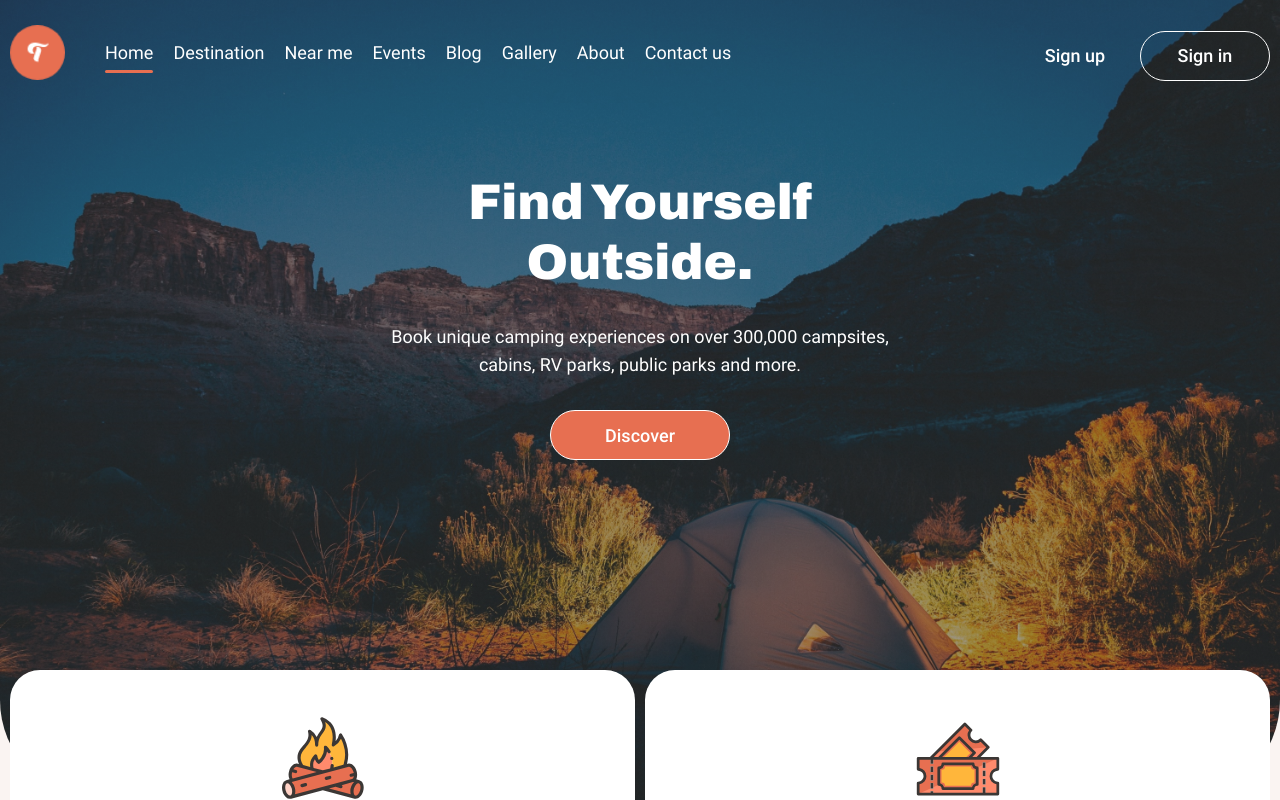
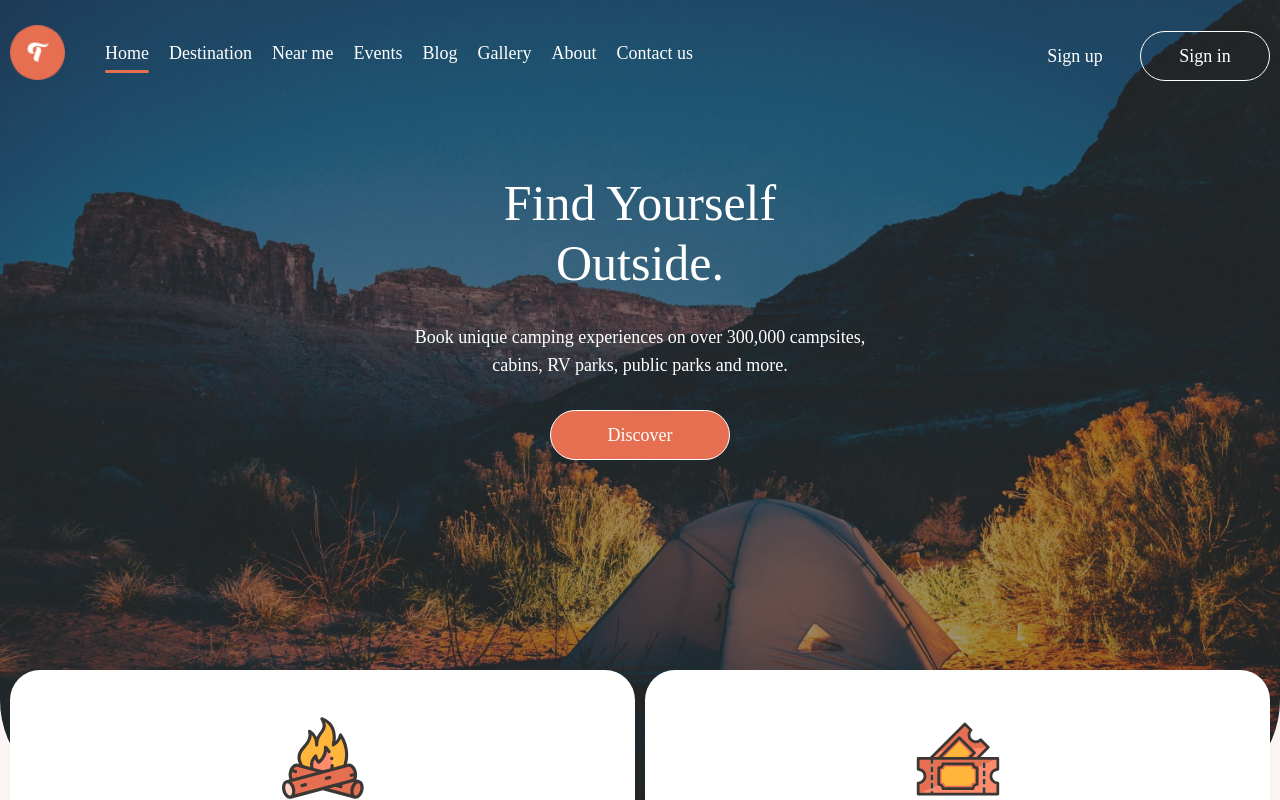
Before and after one commit to alireza-1080/Camping-Website, a React (Vite) app: page / in a window 1280 px wide. Shown: the top 800 px of the page. Built offline with nearby package versions, Linux system fonts and the light colour scheme.

Commit message:
try to fix the fonts

```diff
--- a/src/index.css
+++ b/src/index.css
@@ -1,22 +1,22 @@
 /* Fonts */
 @font-face {
   font-family: "Roboto-Regular";
-  src: url(../../../public/fonts/Roboto/Roboto-Regular.ttf);
+  src: url(/fonts/Roboto/Roboto-Regular.ttf) format('ttf');
 }
 
 @font-face {
   font-family: "Roboto-Medium";
-  src: url(../../../public/fonts/Roboto/Roboto-Medium.ttf);
+  src: url(/fonts/Roboto/Roboto-Medium.ttf) format('ttf');
 }
 
 @font-face {
   font-family: "Archivo-Black";
-  src: url(../../../public/fonts/Archivo/Archivo-Black.ttf);
+  src: url(/fonts/Archivo/Archivo-Black.ttf) format('ttf');
 }
 
 @font-face {
   font-family: "Archivo-Regular";
-  src: url(../../../public/fonts/Archivo/Archivo-Regular.ttf);
+  src: url(/fonts/Archivo/Archivo-Regular.ttf) format('ttf');
 }
 
 /* My personal reset codes */
```
